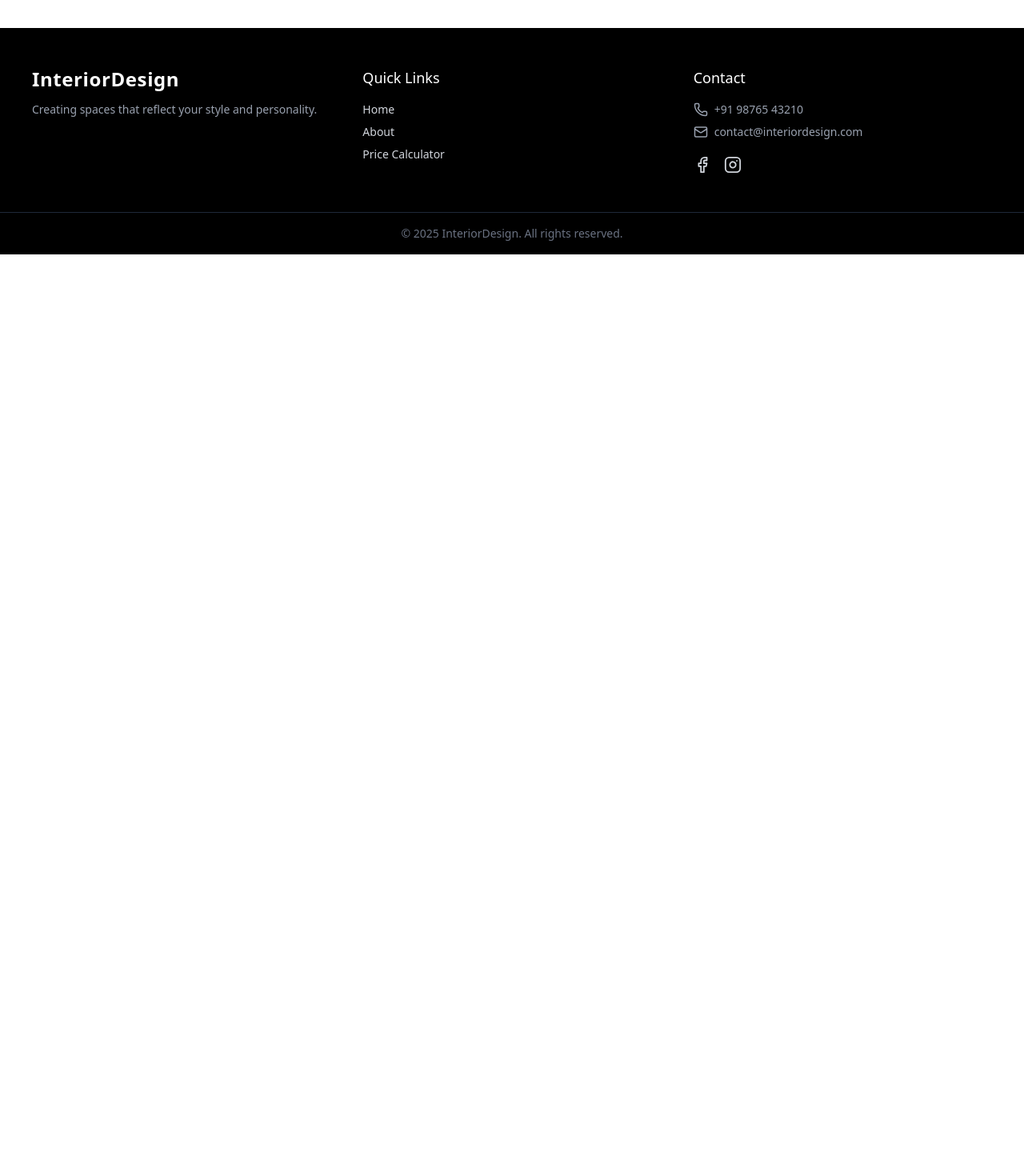
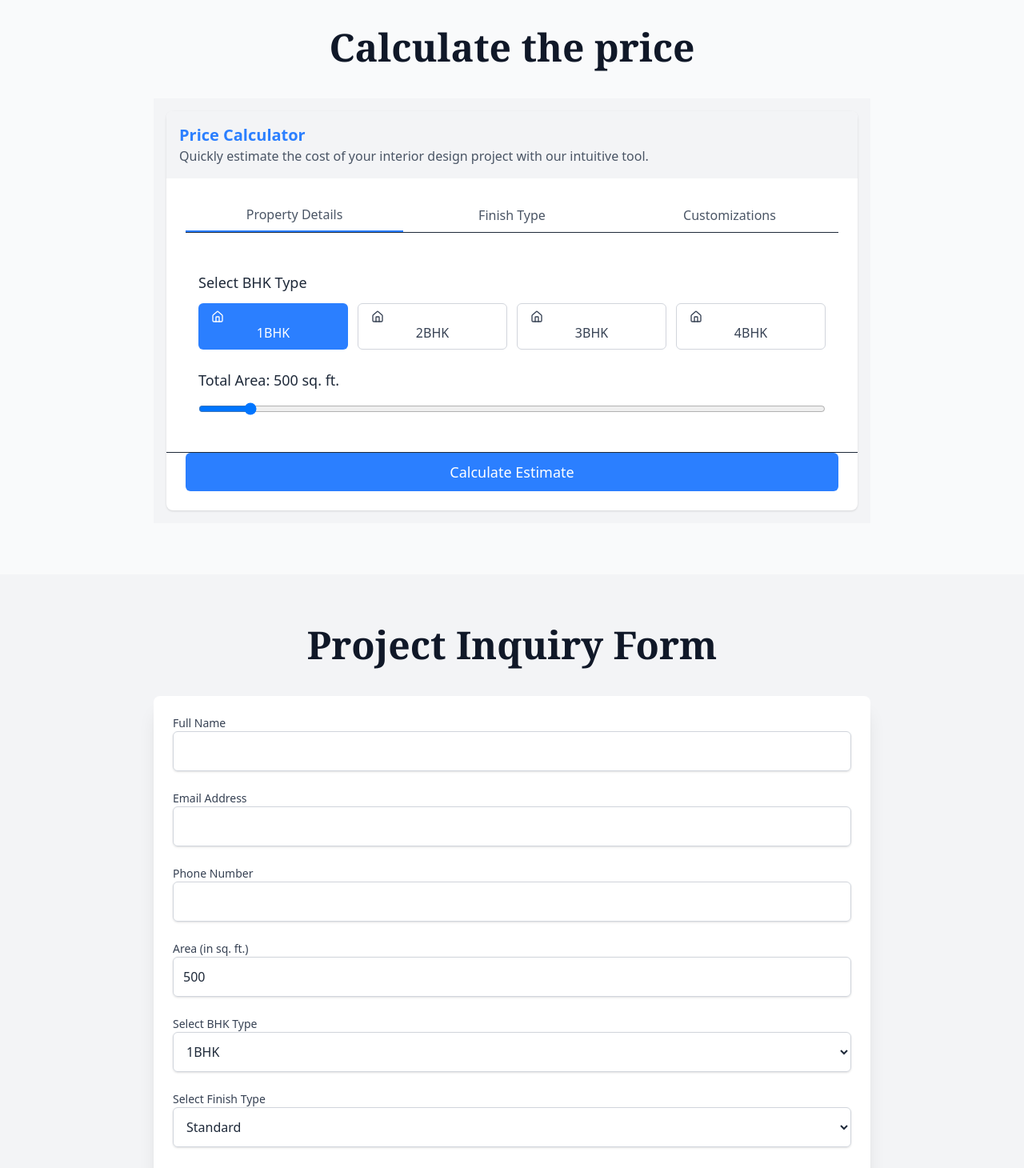
Before and after one commit to tanu0604/Interior, a React (Vite) app: page / in a window 1280 px wide. Shown: the part 2520-3980 px from the top of the page at 80% size. Before the commit the page ends 2838 px from the top, so only its background shows below. Built offline with nearby package versions, Linux system fonts and the light colour scheme.

Commit message:
Update Home.jsx

```diff
--- a/src/components/Home/Home.jsx
+++ b/src/components/Home/Home.jsx
@@ -5,7 +5,8 @@ import AOS from "aos";
 import "aos/dist/aos.css";
 import About from "../about/About";
 import Gallery from "../library/Gallery";
-
+import PriceCalculator from "../PriceCalculator/PriceCalculator";
+import WhatsappForm from "../form/WhatsappForm";
 export default function Home() {
   useEffect(() => {
     AOS.init({ duration: 1000, once: true });
@@ -13,7 +14,10 @@ export default function Home() {
 
   return (
     <>
-      <section className="relative w-full min-h-[500px] lg:min-h-[600px] overflow-hidden" id="home">
+      <section
+        className="relative w-full min-h-[500px] lg:min-h-[600px] overflow-hidden"
+        id="home"
+      >
         {/* Background with gradient overlay */}
         <div className="absolute inset-0">
           <img
@@ -33,7 +37,8 @@ export default function Home() {
               animate={{ opacity: 1, y: 0 }}
               transition={{ duration: 0.6 }}
             >
-              Welcome to <span className="text-gray-200">Interior Design Service</span>
+              Welcome to{" "}
+              <span className="text-gray-200">Interior Design Service</span>
             </motion.h1>
             <p className="text-lg md:text-xl text-gray-300 italic">
               Transform your space with elegance and creativity.
@@ -64,6 +69,13 @@ export default function Home() {
         <Gallery />
       </div>
 
+      <div data-aos="fade-up" data-aos-delay="200">
+        <PriceCalculator />
+      </div>
+
+      <div data-aos="fade-up" data-aos-delay="200">
+        <WhatsappForm />
+      </div>
     </>
   );
 }
```
